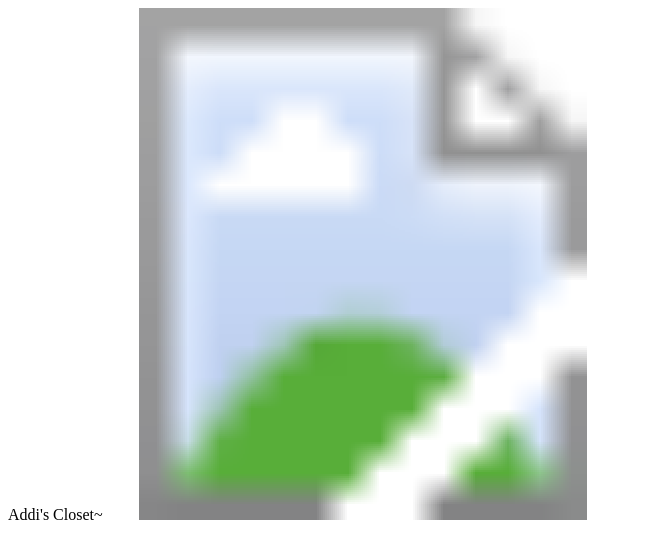
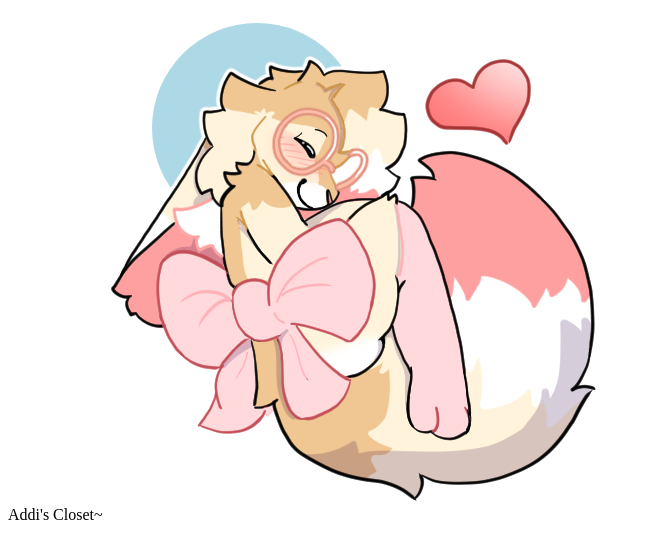
Before and after one commit to fletcherfur/fletcherfur.github.io, a plain HTML site: page addicloset/index.html in a window 1280 px wide. Shown: the whole page, without its empty margins (0-650 px from the left). Drawn offline with Linux system fonts and the light colour scheme.

Commit message:
Update index.html

```diff
--- a/addicloset/index.html
+++ b/addicloset/index.html
@@ -9,7 +9,7 @@
 
 <svg height="512" width="512" xmlns="http://www.w3.org/2000/svg">
   <circle r="105" cx="150" cy="120" fill="lightblue" />
-  <image width="512" height="512" href="/clothes/test.png" />
+  <image width="512" height="512" href="test.png" />
   Sorry, your browser does not support inline SVG.
 </svg>
 
```
